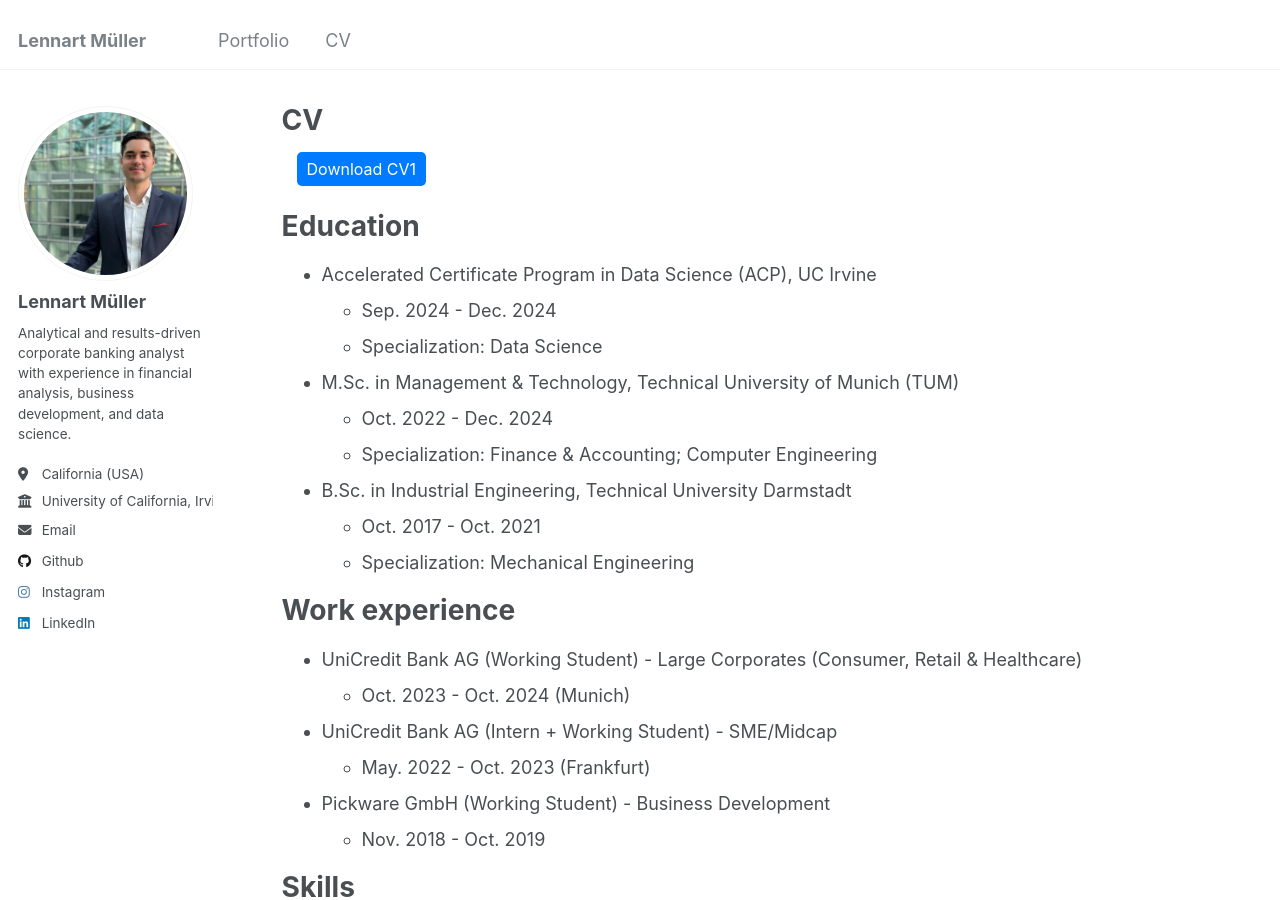
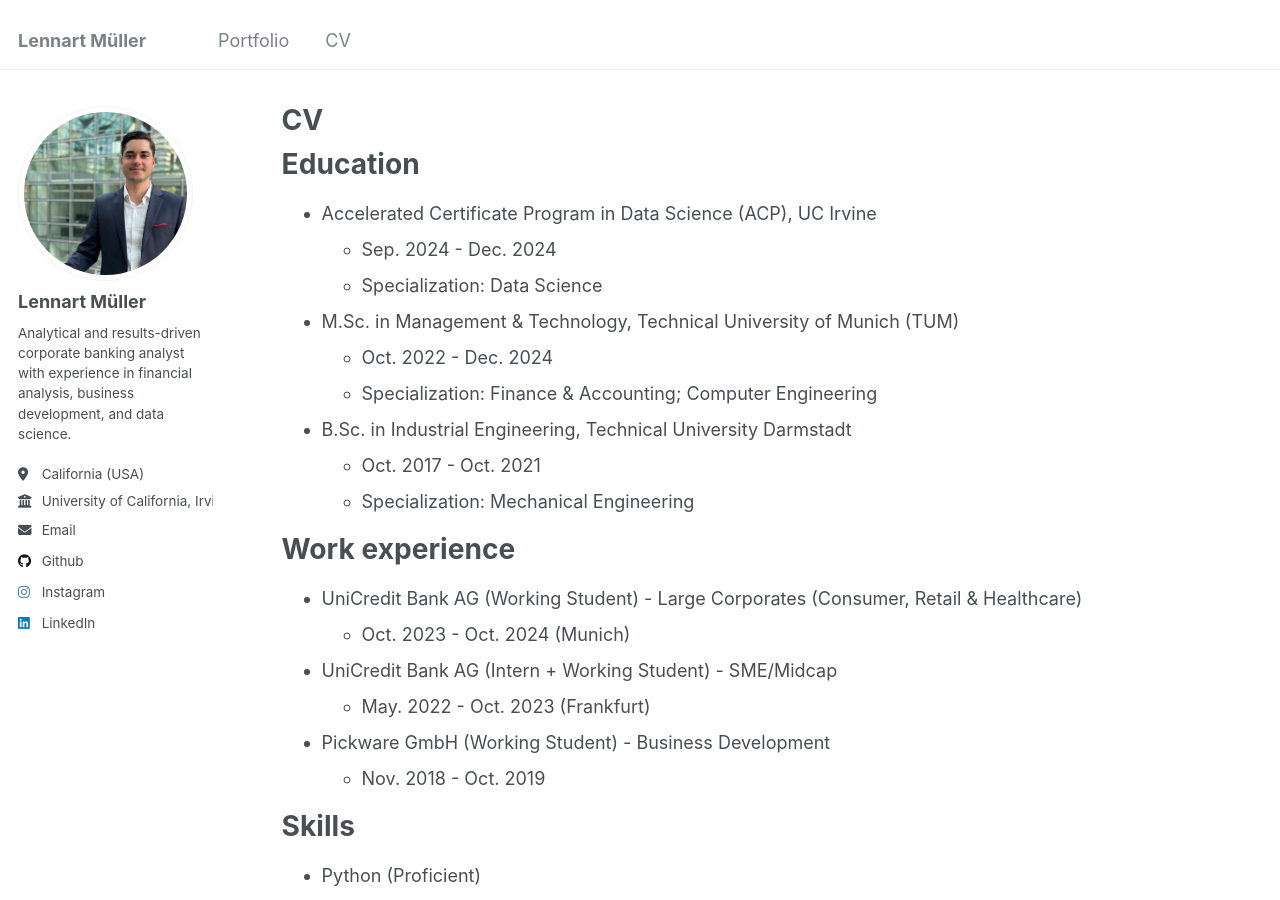
Before and after one commit to lennartmueller123/lennartmueller123.github.io, a Jekyll site: the page built from _pages/cv.md, in a window 1280 px wide and 900 px high. Built offline with Jekyll 4.4.1, drawn with Linux system fonts in a browser that asks for light colours.

Commit message:
Update cv.md

```diff
--- a/_pages/cv.md
+++ b/_pages/cv.md
@@ -8,8 +8,6 @@
 ---
 
 {% include base_path %}
-
-<a href="/files/CV.pdf" download style="display: inline-block; margin-left: 15px; padding: 5px 10px; background-color: #007BFF; color: white; text-decoration: none; border-radius: 5px; font-size: 16px;">Download CV1</a>
 
 Education
 ======
```
